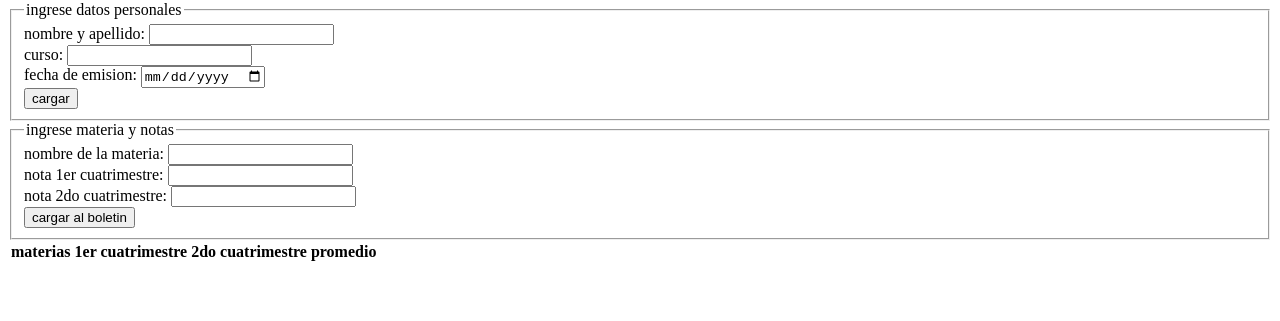
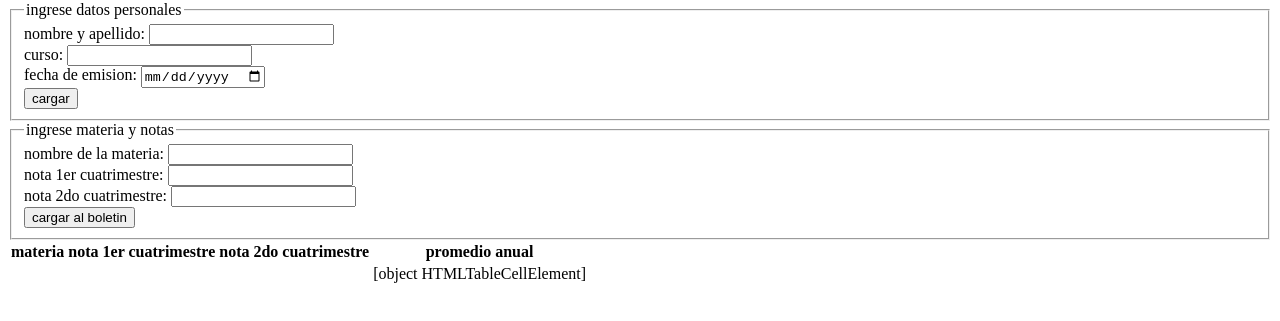
Before and after one commit to milirmo/proyecto, a plain HTML site: page proyecto programacion- romero milagros/index.html in a window 1280 px wide. Both pictures are taken after a click on the button "cargar al boletin". Shown: the part 79-400 px from the top of the page. Drawn offline with Linux system fonts and the light colour scheme.

Commit message:
Add files via upload

```diff
--- a/proyecto programacion- romero milagros/index.html
+++ b/proyecto programacion- romero milagros/index.html
@@ -43,10 +43,10 @@
     <table>
         <thead>
             <tr>
-                <th>materias</th>
-                <th>1er cuatrimestre</th>
-                <th>2do cuatrimestre</th>
-                <th>promedio</th>
+                <th>materia</th>
+                <th>nota 1er cuatrimestre</th>
+                <th>nota 2do cuatrimestre</th>
+                <th>promedio anual</th>
             </tr>
         </thead>
         <tbody class="madre">
--- a/proyecto programacion- romero milagros/romero.js
+++ b/proyecto programacion- romero milagros/romero.js
@@ -26,21 +26,23 @@ function cargarnotas() {
     let materia= document.getElementById("materia").value;
     let nota1= document.getElementById("nota1").value;
     let nota2= document.getElementById("nota2").value;
-    let promedio=parseFloat(nota1+nota2/2);
 
     //crear filas del boletin
+    let madre = document.querySelector('.madre');
     let tr = document.createElement('tr');
     let td1 = document.createElement('td');
     let td2 = document.createElement('td');
     let td3 = document.createElement('td');
-    let td4 = document.createElement("td");
+    let td4 = document.createElement('td');
 
     td1.innerHTML = materia;
     td2.innerHTML = nota1;
     td3.innerHTML = nota2;
-    td4.innerHTML = promedio;
+    td4.innerHTML =
 
-    tr.appendChild(td1, td2, td3, td4);
-
-
+    tr.appendChild(td1);
+    tr.appendChild(td2);
+    tr.appendChild(td3);
+    tr.appendChild(td4);
+    madre.appendChild(tr);
 }
```
